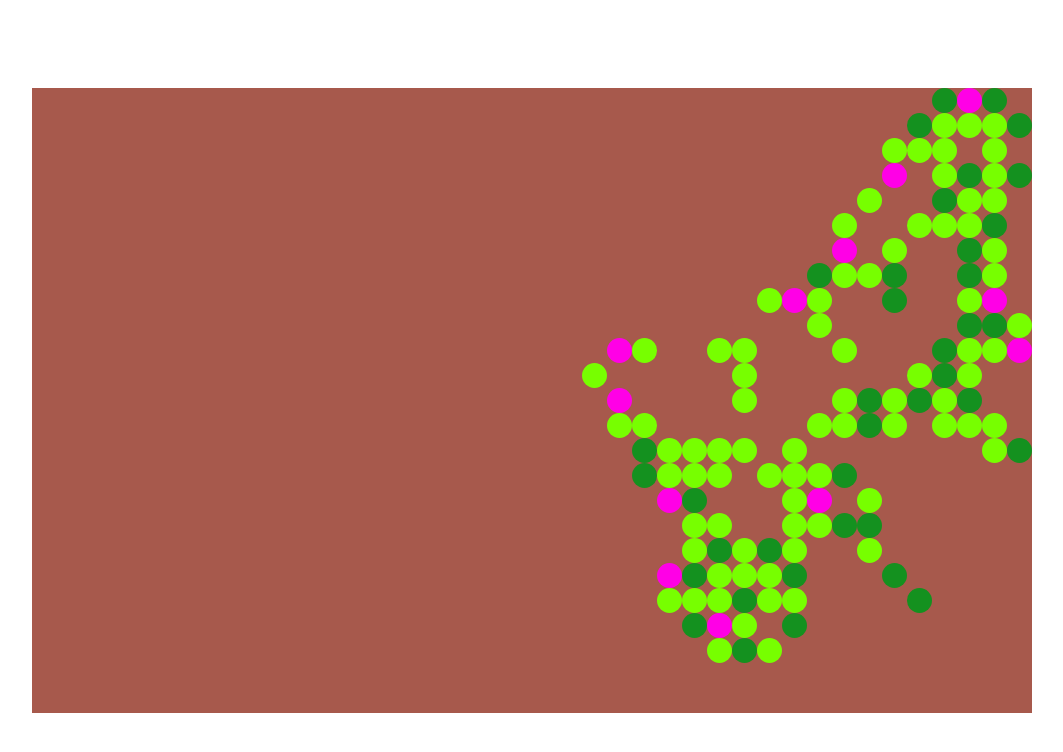
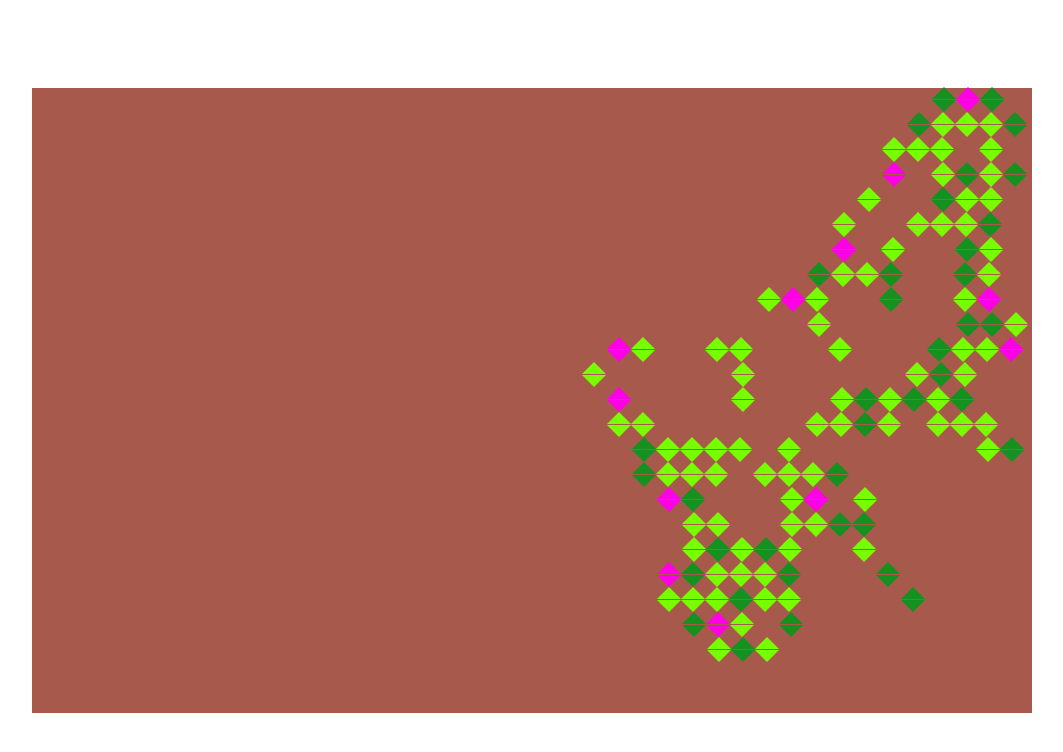
Before and after one commit to Helenessli/KingdomPlantae, a React (Create React App) app: page / in a window 1280 px wide. Shown: the top 752 px of the page, without its empty margins (108-1171 px from the left). Built offline with nearby package versions, Linux system fonts and the light colour scheme.

Commit message:
Change style, add machine appearance

```diff
--- a/src/app.tsx
+++ b/src/app.tsx
@@ -2,9 +2,9 @@ import { useState, useEffect } from "react";
 
 import Grid from "./components/visual/grid";
 
-type TileStates = Array<Array<number>>
+type TileStates = Array<Array<number>>;
 
-let updateTestCase: TileStates = []
+const updateTestCase: TileStates = [];
 for (let i = 0; i < 25; i++) {
   updateTestCase.push([...Array(40)].map(() => Math.round(Math.random() * 0.55)));
 }
@@ -45,14 +45,14 @@ function updateTileStates(tileStates: TileStates): TileStates {
       }
 
       // Update tileStates based on number of neighbors
-      let num_alive = neighbors[1] + neighbors[2] + neighbors[3];
+      let numAlive = neighbors[1] + neighbors[2] + neighbors[3];
       if (tileStates[x][y] != 0) {
-        if (tileStates[x][y] != 3 && (num_alive == 2 || num_alive == 3 || num_alive == 4)) {
+        if (tileStates[x][y] != 3 && (numAlive == 2 || numAlive == 3 || numAlive == 4)) {
           copy[x][y] = tileStates[x][y] + 1;
         } else {
           copy[x][y] = 0;
         }
-      } else if (num_alive > 2) {
+      } else if (numAlive > 2) {
         copy[x][y] = 1;
       }
     }
--- /dev/null
+++ b/src/components/machine.tsx
@@ -0,0 +1,14 @@
+export { MachineHead, MachineBody };
+
+function MachineHead({ direction }: { direction: number }) {
+    let border = ["t", "b", "l", "r"][direction];
+    let xy = (direction < 2) ? "x" : "y";
+    return (<div className =
+        {`w-0 h-0 border-${xy}-[12.5px] border-${xy}-transparent
+        border-${border}-[25px] border-${border}-[#000000]`}
+    />);
+}
+
+function MachineBody() {
+    return (<div className = {"w-[25px] h-[25px] bg-[#000000]"} />);
+}
--- a/src/components/visual/grid.tsx
+++ b/src/components/visual/grid.tsx
@@ -1,6 +1,8 @@
 import Tile from "./tile";
 
-export default function Grid({ tileStates }: { tileStates: Array<Array<number>> }) {
+type TileStates = Array<Array<number>>;
+
+export default function Grid({ tileStates }: { tileStates: TileStates }) {
   let h = tileStates.length;
   let w = (tileStates.length == 0) ? 0 : tileStates[0].length;
 
--- a/src/components/visual/tile.tsx
+++ b/src/components/visual/tile.tsx
@@ -1,20 +1,29 @@
-let DirtTile = () => <div className =
+const DirtTile = () => <div className =
   "w-[25px] h-[25px] bg-[#a7594c] hover:bg-[#814a3f] hover:cursor-pointer"
 />;
 
-let SproutTile = () => <div className =
-  "w-[25px] h-[25px] bg-[#77ff00] hover:bg-[#000000] hover:cursor-pointer rounded-full"
+const SproutTile = () => <div className = {
+  "w-0 h-0 border-[12.5px] border-solid border-transparent border-b-[#77ff00] relative top-[-12.5px] \
+  after:content-[''] after:absolute after:left-[-12.5px] after:top-[12.5px] after:w-0 after:h-0 \
+  after:border-[12.5px] after:border-solid after:border-transparent after:border-t-[#77ff00]"}
 />;
 
-let TeenTile = () => <div className =
-  "w-[25px] h-[25px] bg-[#14911f] hover:bg-[#000000] hover:cursor-pointer rounded-full"
+const TeenTile = () => <div className = {
+  // "w-[25px] h-[25px] bg-[#14911f] hover:bg-[#000000] hover:cursor-pointer rounded-full"
+  "w-0 h-0 border-[12.5px] border-solid border-transparent border-b-[#14911f] relative top-[-12.5px] \
+  after:content-[''] after:absolute after:left-[-12.5px] after:top-[12.5px] after:w-0 after:h-0 \
+  after:border-[12.5px] after:border-solid after:border-transparent after:border-t-[#14911f]"}
 />;
 
-let AdultTile = () => <div className =
-  "w-[25px] h-[25px] bg-[#ff00e6] hover:bg-[#000000] hover:cursor-pointer rounded-full"
+const AdultTile = () => <div className =
+  // "w-[25px] h-[25px] bg-[#ff00e6] hover:bg-[#000000] hover:cursor-pointer rounded-full"
+  {
+    "w-0 h-0 border-[12.5px] border-solid border-transparent border-b-[#ff00e6] relative top-[-12.5px] \
+    after:content-[''] after:absolute after:left-[-12.5px] after:top-[12.5px] after:w-0 after:h-0 \
+    after:border-[12.5px] after:border-solid after:border-transparent after:border-t-[#ff00e6]"}
 />;
 
-let tileTypes  = [ DirtTile, SproutTile, TeenTile, AdultTile ];
+const tileTypes = [ DirtTile, SproutTile, TeenTile, AdultTile ];
 
 export default function Tile({ tileState }: { tileState: number }) {
   return tileTypes[tileState]();
```
